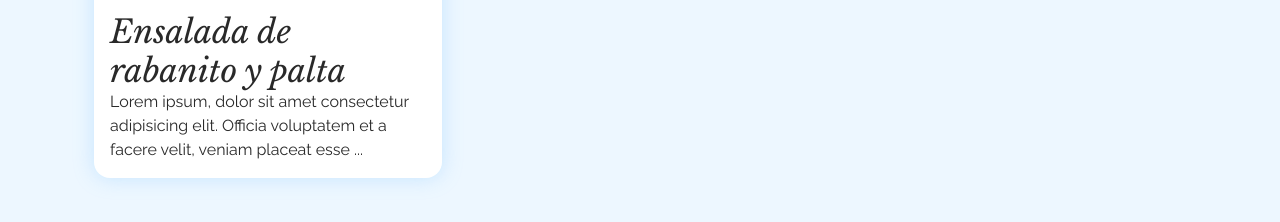
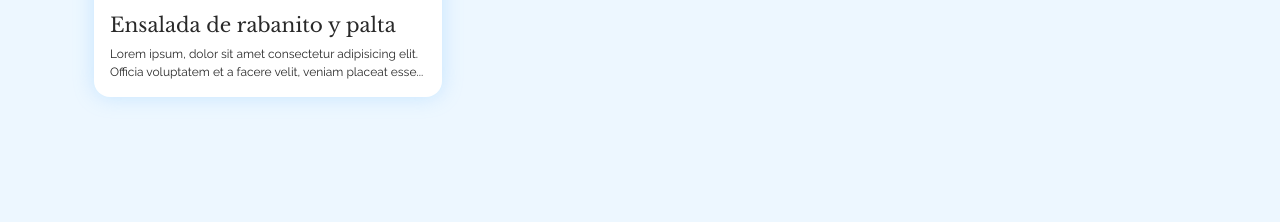
Before and after one commit to GianMasto/ngRecipes-html, a plain HTML site: page index.html in a window 1280 px wide. Shown: the part 380-602 px from the top of the page. Drawn offline with nearby package versions, Linux system fonts and the light colour scheme.

Commit message:
recipe style

```diff
--- a/index.html
+++ b/index.html
@@ -92,11 +92,13 @@
                   />
                 </div>
                 <a href="#" class="recipe-body">
-                  <h2 class="recipe-title">Ensalada de rabanito y palta</h2>
-                  <div class="recipe-excerpt">
-                    Lorem ipsum, dolor sit amet consectetur adipisicing elit.
-                    Officia voluptatem et a facere velit, veniam placeat esse
-                    ...
+                  <div>
+                    <h2 class="recipe-title">Ensalada de rabanito y palta</h2>
+                    <p class="recipe-excerpt">
+                      Lorem ipsum, dolor sit amet consectetur adipisicing elit.
+                      Officia voluptatem et a facere velit, veniam placeat
+                      esse...
+                    </p>
                   </div>
                 </a>
               </div>
--- a/recipe.css
+++ b/recipe.css
@@ -25,3 +25,9 @@
   display: flex;
   flex-direction: column;
 }
+
+.recipe-title {
+  font-size: 1.25rem;
+  font-style: normal;
+  margin-bottom: 0.5rem;
+}
--- a/style.css
+++ b/style.css
@@ -22,7 +22,7 @@ h6 {
 }
 p {
   margin: 0;
-  font-size: 1rem;
+  font-size: 0.75rem;
 }
 body {
   background-color: var(--background-color);
```
